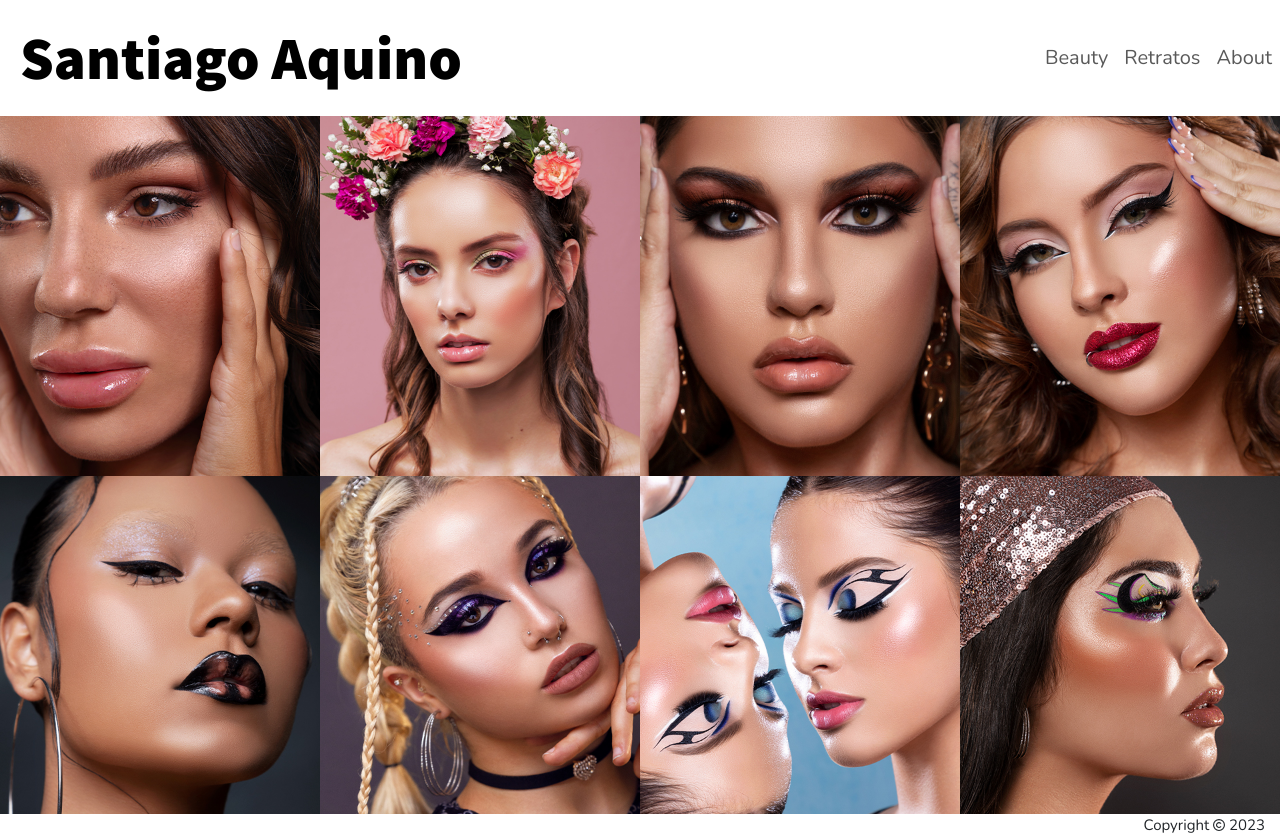
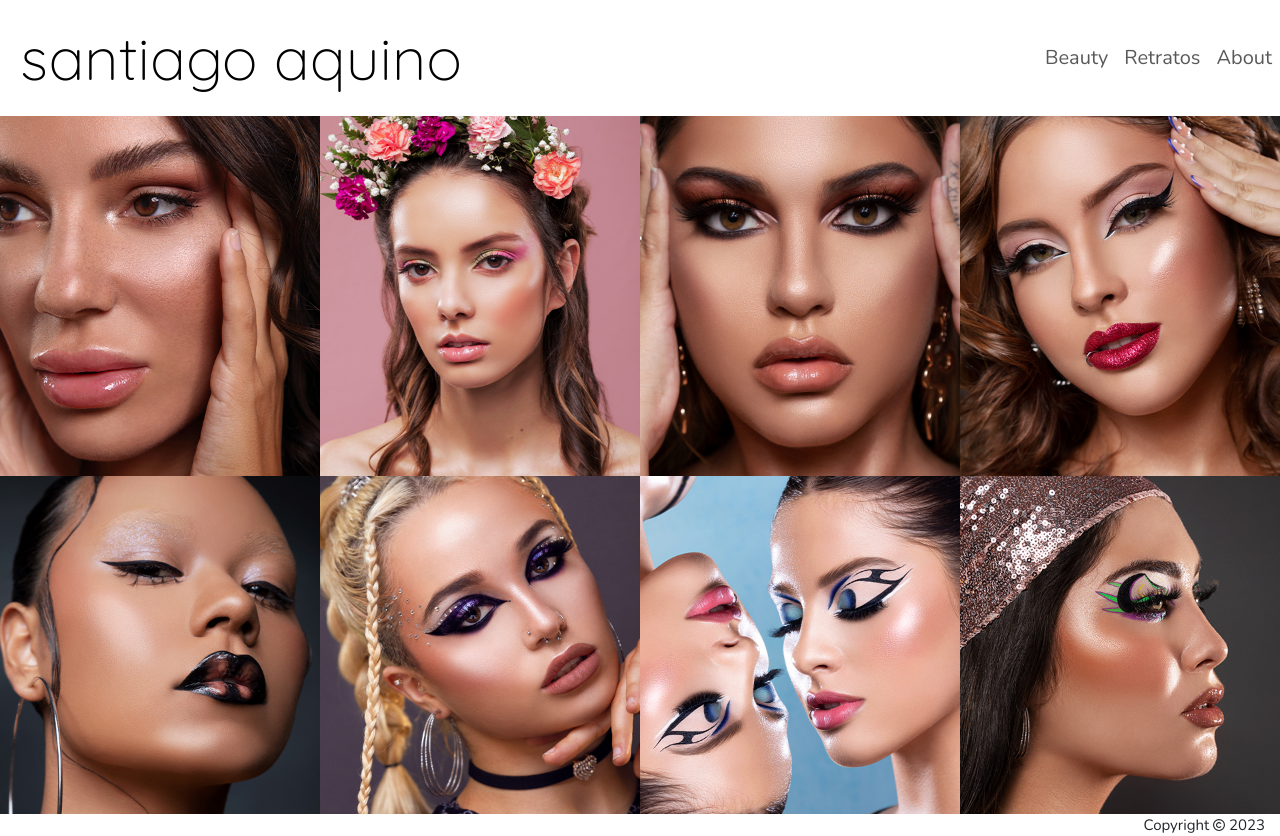
Before and after one commit to WebDevCod/proyecto-sav, a React (Create React App) app: page / in a window 1280 px wide. Built offline with nearby package versions, Linux system fonts and the light colour scheme.

Commit message:
Navbar brand modificated

```diff
--- a/public/index.html
+++ b/public/index.html
@@ -1,12 +1,15 @@
 <!DOCTYPE html>
 <html lang="es">
-
   <head>
     <meta charset="utf-8" />
     <link rel="icon" href="%PUBLIC_URL%/favicon.ico" />
     <meta name="viewport" content="width=device-width, initial-scale=1" />
     <meta name="theme-color" content="#000000" />
-  <meta name="description" content="Web site created using create-react-app" />
+    <meta
+      name="description"
+      content="Sitio web de fotografías."
+    />
+    <meta name="keywords" content="Fotos, Fotografía, Retratos">
     <link rel="apple-touch-icon" href="%PUBLIC_URL%/logo192.png" />
     <!--
       manifest.json provides metadata used when your web app is installed on a
@@ -23,10 +26,18 @@
       Learn how to configure a non-root public URL by running `npm run build`.
     -->
     <!--GOOGLE FONTS-->
-  <link rel="preconnect" href="https://fonts.googleapis.com">
-  <link rel="preconnect" href="https://fonts.gstatic.com" crossorigin>
-  <link href="https://fonts.googleapis.com/css2?family=Nunito&family=Source+Sans+Pro:wght@900&display=swap"
-    rel="stylesheet">
+    <link rel="preconnect" href="https://fonts.googleapis.com" />
+    <link rel="preconnect" href="https://fonts.gstatic.com" crossorigin />
+    <link
+      href="https://fonts.googleapis.com/css2?family=Nunito&family=Source+Sans+Pro:wght@900&display=swap"
+      rel="stylesheet"
+    />
+    <link rel="preconnect" href="https://fonts.googleapis.com" />
+    <link rel="preconnect" href="https://fonts.gstatic.com" crossorigin />
+    <link
+      href="https://fonts.googleapis.com/css2?family=Quicksand:wght@300&display=swap"
+      rel="stylesheet"
+    />
 
     <title>Santiago Aquino</title>
   </head>
@@ -45,5 +56,4 @@
       To create a production bundle, use `npm run build` or `yarn build`.
     -->
   </body>
-
 </html>
--- a/src/components/Home.jsx
+++ b/src/components/Home.jsx
@@ -5,7 +5,7 @@ export default function Home() {
     <Layout>
       <img
         src={require('../img/bg-home.jpg')}
-        className='w-100'
+        className='w-100 bg-home'
         alt='Collage'
       />
     </Layout>
--- a/src/css/style.css
+++ b/src/css/style.css
@@ -4,7 +4,7 @@ p {
 }
 
 .navbar-brand {
-  font-family: "Source Sans Pro", sans-serif;
+  font-family: "Quicksand", sans-serif;
   font-size: 60px;
   padding-left: 20px;
 }
--- a/src/layout/NavBar.jsx
+++ b/src/layout/NavBar.jsx
@@ -6,7 +6,7 @@ export default function NavBar() {
   return (
     <Navbar expand='lg'>
       <Navbar.Brand className='navbar-brand' href='/'>
-        Santiago Aquino
+        santiago aquino
       </Navbar.Brand>
       <Navbar.Toggle
         aria-controls='basic-navbar-nav'
```
Lines whose indentation alone changed are shown as unchanged.
